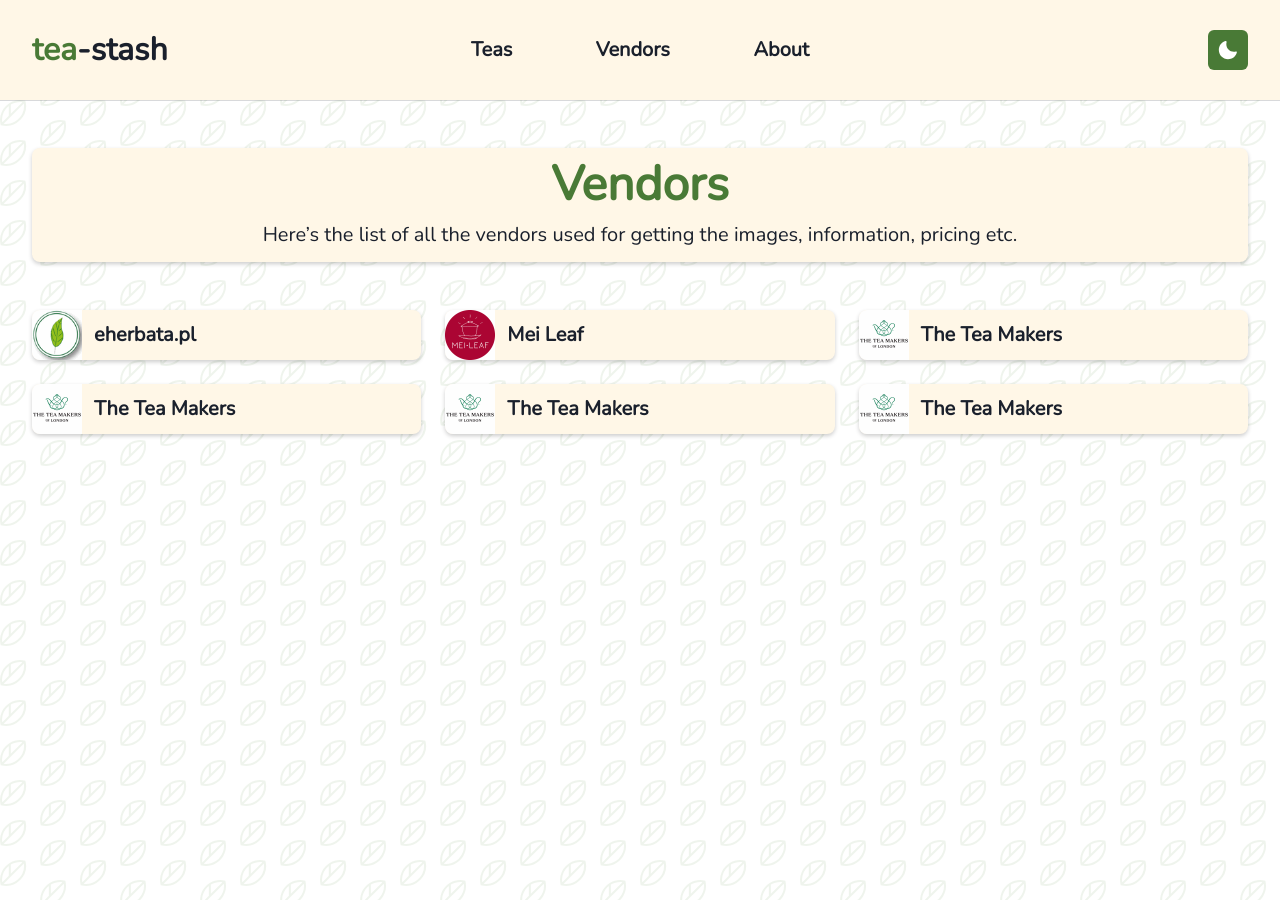
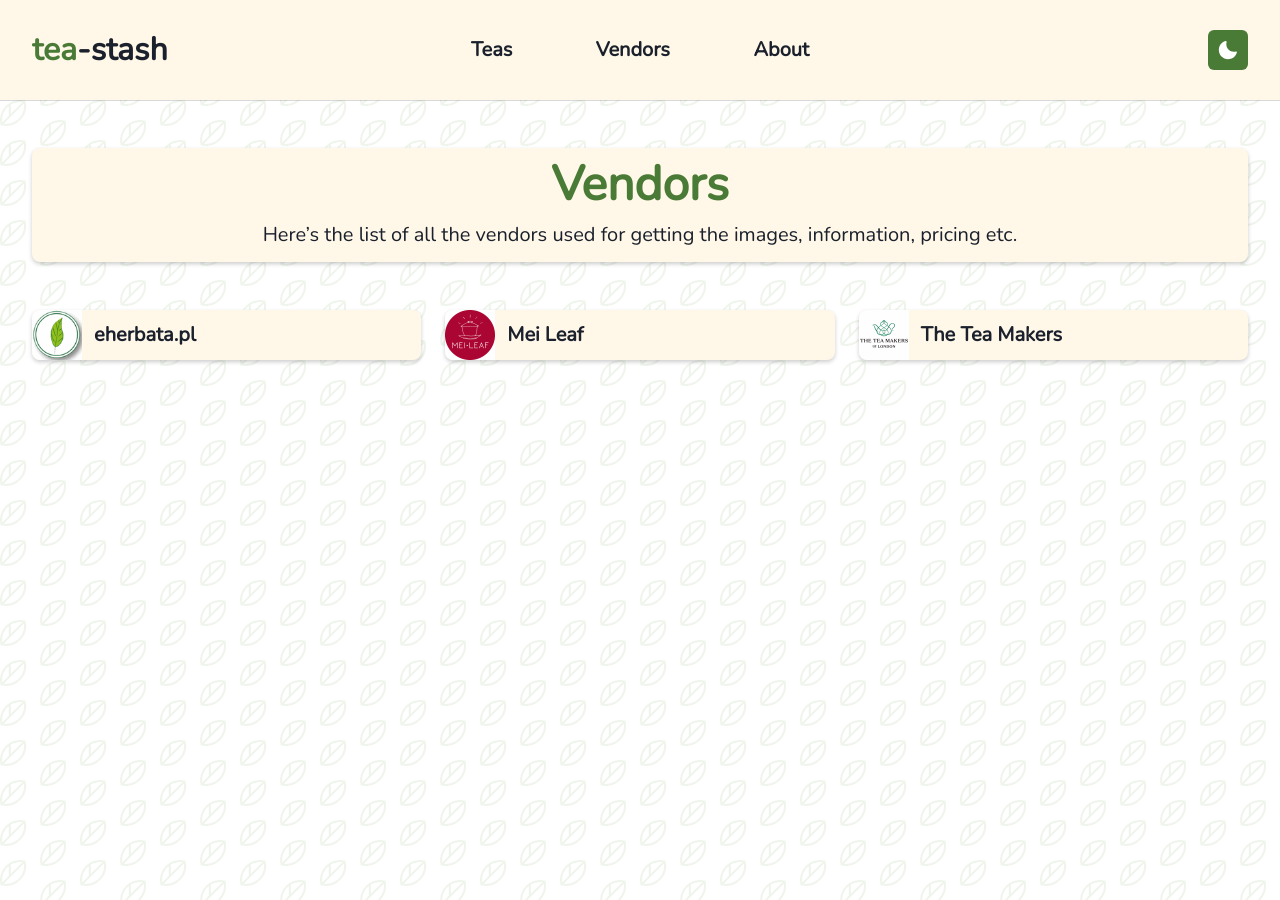
Before and after one commit to mattponiat/tea-stash, a Next.js app: page /vendors in a window 1280 px wide. Built offline with nearby package versions, Linux system fonts and the light colour scheme.

Commit message:
Fix vendors list

```diff
--- a/components-ui/organisms/VendorsListContainer/index.tsx
+++ b/components-ui/organisms/VendorsListContainer/index.tsx
@@ -26,21 +26,6 @@
         name="The Tea Makers"
         href="https://www.theteamakers.co.uk/"
       />
-      <VendorsList
-        logo="/images/theteamakers-logo.jpg"
-        name="The Tea Makers"
-        href="https://www.theteamakers.co.uk/"
-      />
-      <VendorsList
-        logo="/images/theteamakers-logo.jpg"
-        name="The Tea Makers"
-        href="https://www.theteamakers.co.uk/"
-      />
-      <VendorsList
-        logo="/images/theteamakers-logo.jpg"
-        name="The Tea Makers"
-        href="https://www.theteamakers.co.uk/"
-      />
     </Grid>
   );
 };
```
